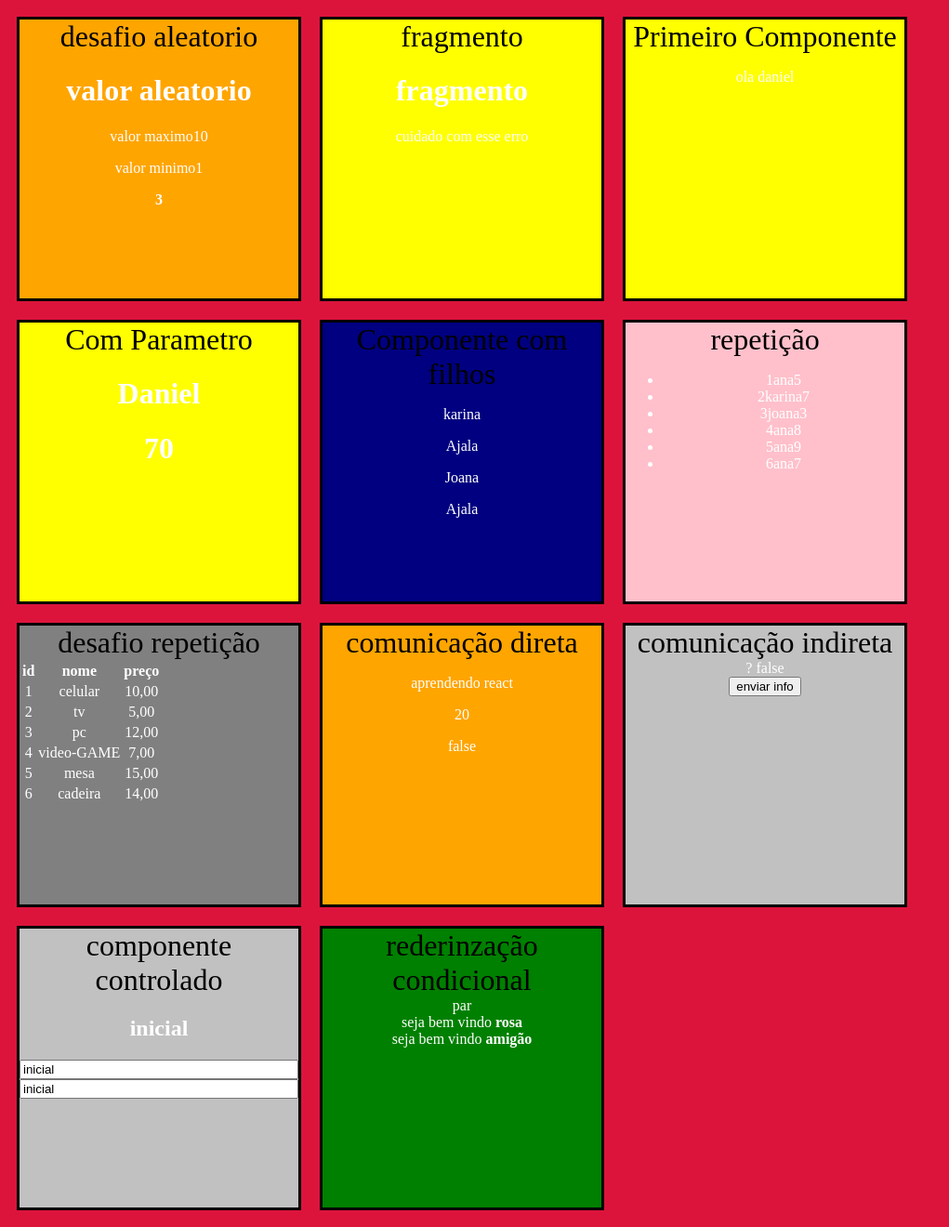
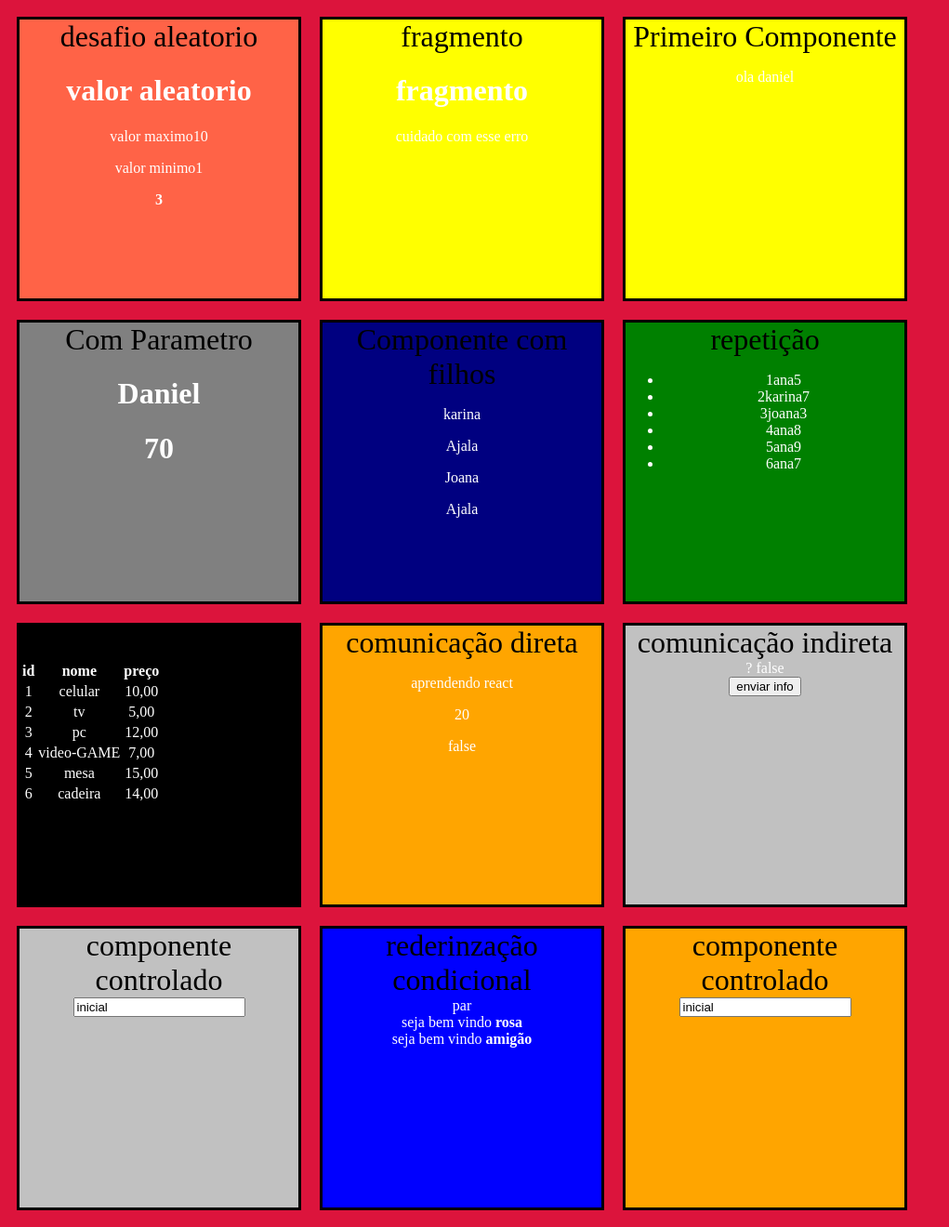
Before and after one commit to danielkaio/react, a React (Create React App) app in the folder my-app/: page / in a window 1280 px wide. Shown: the whole page at 93% size, without its empty margins (0-1021 px from the left). Built offline with nearby package versions, Linux system fonts and the light colour scheme.

Commit message:
pequena aleraçao

```diff
--- a/my-app/src/components/App.js
+++ b/my-app/src/components/App.js
@@ -14,7 +14,8 @@ import ParouImpar from '../components/ParouImpar'
 import UsuarioInfo from '../components/UsuarioInfo'
 import DiretaPai from '../comunicacao/DiretaPai'
 import IndiretaPai from '../comunicacao/IndiretaPai'
-import Formulario from '../formulario/Input'
+import Formulario from '../formulario/input'
+
 
 
 const app = (props) => {
@@ -24,7 +25,7 @@ const app = (props) => {
 
       <div className="exercicio">
 
-        <Card titulo='desafio aleatorio'color="orange">
+        <Card titulo='desafio aleatorio' color="tomato">
           <Random max={10} min={1}></Random>
         </Card>
         <Card titulo='fragmento'>
@@ -33,20 +34,20 @@ const app = (props) => {
         <Card titulo='Primeiro Componente'>
           <Primeiro></Primeiro>
         </Card>
-        <Card titulo='Com Parametro'>
+        <Card titulo='Com Parametro' color="gray">
           <ComParametro titulo="Daniel" idade={70}></ComParametro>
         </Card>
         <Card color="navy" titulo='Componente com filhos'>
-        <Famila sobrenome ="Ajala">
+          <Famila sobrenome="Ajala">
             <FamiliaMembro nome="karina"></FamiliaMembro>
             <FamiliaMembro nome="Joana"></FamiliaMembro>
           </Famila>
         </Card>
 
-        <Card color="pink" titulo="repetição ">
+        <Card color="green" titulo="repetição ">
           <ListaAlunos></ListaAlunos>
         </Card>
-        <Card color="gray" titulo=" desafio repetição ">
+        <Card color="black" titulo=" desafio repetição ">
           <TabelaProdutos></TabelaProdutos>
         </Card>
         <Card color="orange" titulo=" comunicação direta ">
@@ -58,11 +59,16 @@ const app = (props) => {
         <Card color="#c1c1c1" titulo="  componente controlado ">
           <Formulario></Formulario>
         </Card>
-        <Card color="green" titulo=" rederinzação condicional ">
-        <ParouImpar numero = {2}></ParouImpar>
-        <UsuarioInfo usuario = {{nome:'rosa'}}></UsuarioInfo>
-        <UsuarioInfo usuario = {{}}></UsuarioInfo>
+        <Card color="blue" titulo=" rederinzação condicional ">
+          <ParouImpar numero={2}></ParouImpar>
+          <UsuarioInfo usuario={{ nome: 'rosa' }}></UsuarioInfo>
+          <UsuarioInfo usuario={{}}></UsuarioInfo>
         </Card>
+        <Card color="orange" titulo="componente controlado">
+          <Formulario></Formulario>
+        </Card>
+
+
 
       </div>
     </div>
--- a/my-app/src/formulario/Input.js
+++ /dev/null
@@ -1,28 +0,0 @@
-import React, { useState } from 'react'
-
-
-
-const Formulario = (props) => {
-    const mudar = (e)=>Setvalor(e.target.value)
-
-    const [valor, Setvalor] = useState("inicial")
-
-    return(
-        <div style={{
-            display :"flex",
-            flexDirection :"column"
-
-        }}>
-            <h2>{valor}</h2>
-            <input value={valor} onChange={mudar}/>
-            <input value={valor} onChange={mudar} readOnly/>
-
-        </div>
-    )
-
-
-
-}
-
-
-export default Formulario
--- /dev/null
+++ b/my-app/src/formulario/input.css
@@ -0,0 +1,3 @@
+.input{
+    font-size: 1.4;
+}
--- /dev/null
+++ b/my-app/src/formulario/input.js
@@ -0,0 +1,15 @@
+import { useState } from "react"
+import React from "react"
+
+
+const Formulario = () => {
+    const [valor, setvalor] = useState('inicial')
+
+    return (
+        <div className="input">
+            <input value={valor} />
+        </div>
+    )
+}
+
+export default Formulario
```
Also changed, not shown: 1 other file (tests, documents, lock files or other folders). Lines whose indentation alone changed are shown as unchanged.
